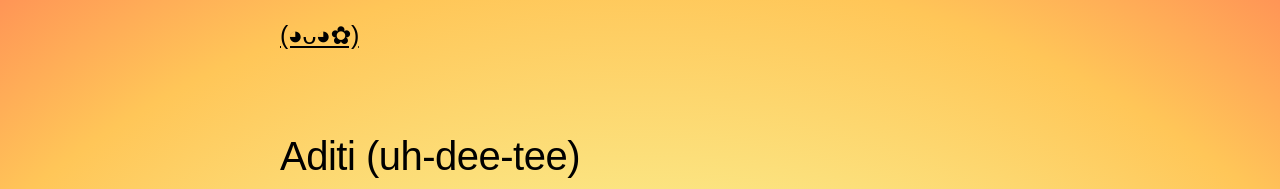
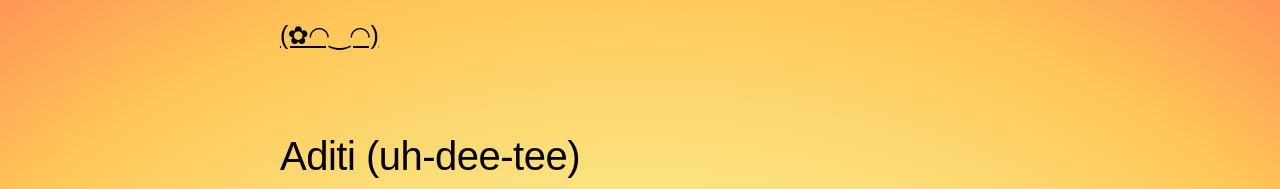
Before and after one commit to adeets-22/adeets-22.github.io, a Jekyll site: the page built from index.md, in a window 1280 px wide. Shown: the top 189 px of the page. Built offline with Jekyll 4.4.1, drawn with Linux system fonts in a browser that asks for light colours.

```diff
--- a/_config.yml
+++ b/_config.yml
@@ -5,7 +5,7 @@ permalink:           pretty
 relative_permalinks: false
 
 # Setup
-title:              (◕ᴗ◕✿)
+title:              (✿◠‿◠)
 tagline:
 description:         'Product'
 
```
